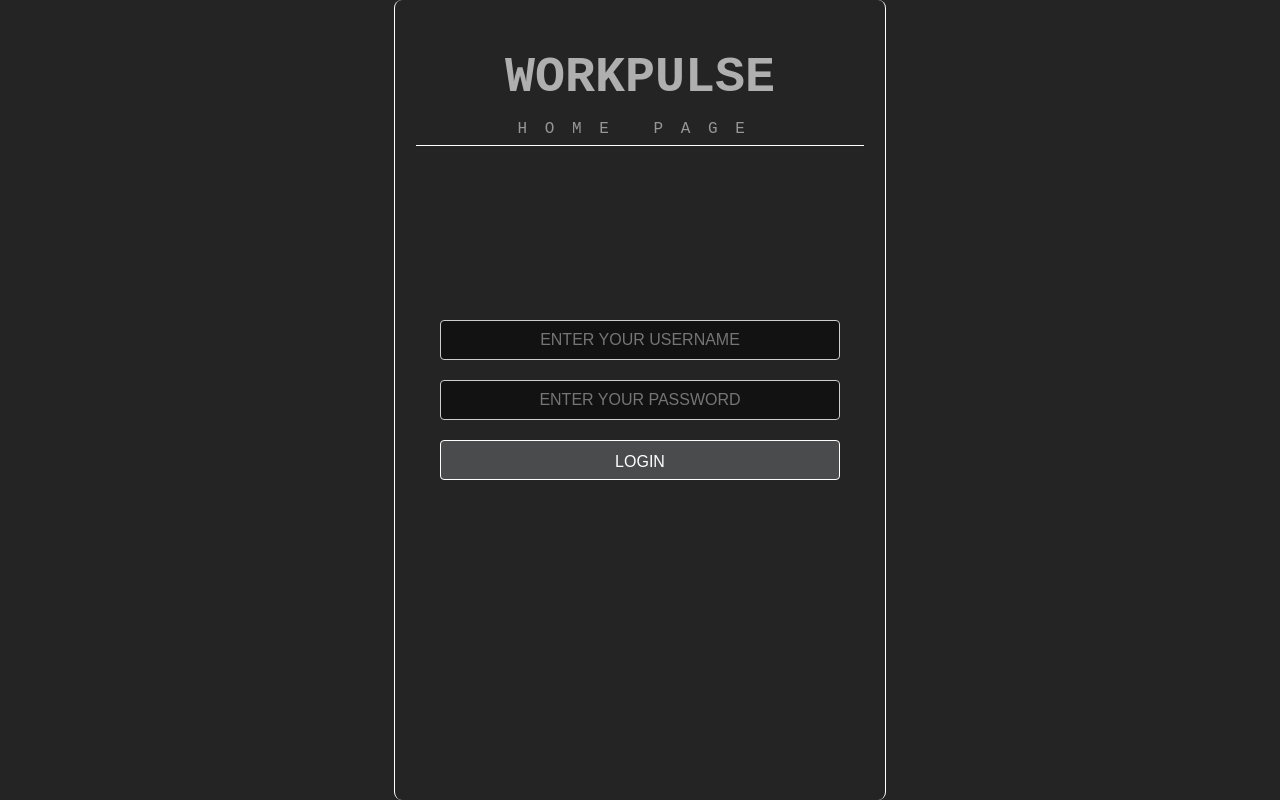
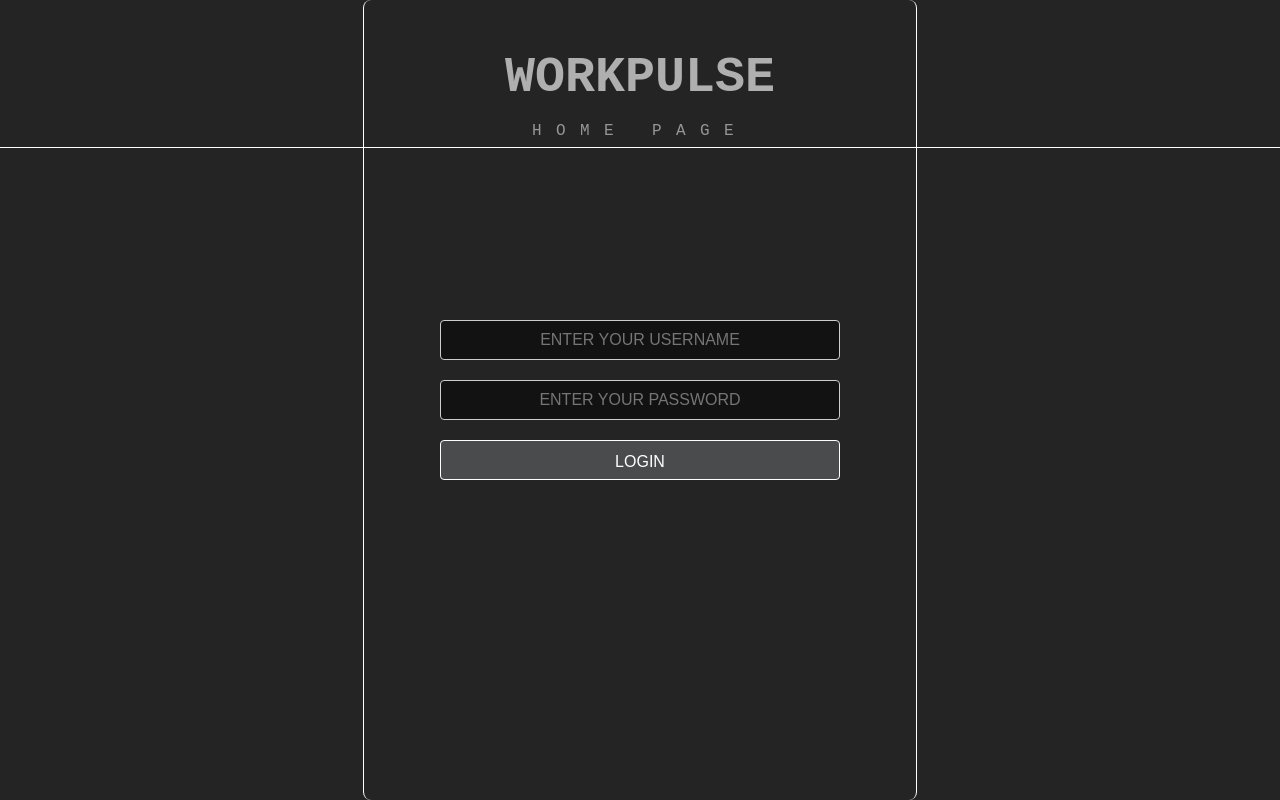
Before and after one commit to igor-eremn/WorkPulse, a React (Vite) app in the folder client/: page / in a window 1280 px wide. Built offline with nearby package versions, Linux system fonts and the light colour scheme.

Commit message:
working on admin page

```diff
--- a/client/src/App.css
+++ b/client/src/App.css
@@ -8,7 +8,7 @@ body {
 }
 
 .app-container {
-  width: 490px;
+  width: 552px;
   margin: 0 auto;
   background-color: #242424;
   border-radius: 8px;
@@ -31,7 +31,7 @@ body {
   top: 0;
   left: 50%;
   transform: translateX(-50%);
-  width: 35%;
+  width: 100%;
   box-sizing: border-box;
   border-bottom: 1px solid white;
 }
@@ -54,14 +54,14 @@ body {
 .header-label {
   font-size: 16px;
   font-weight: 500;
-  letter-spacing: 1.1em;
+  letter-spacing: 0.9em; /* Adjusted for spacing balance */
   color: rgb(150, 150, 150);
   text-transform: uppercase;
-  width: 100%;
+  width: 100%; /* Matches the container width */
   box-sizing: border-box;
-  margin-top: -2px;
-  padding: 4px 0;
-  text-align: center;
+  padding: 4px 0; /* Padding for spacing */
+  text-align: center; /* Ensures proper centering */
+  margin: 0 auto; /* Centers within the parent container */
 }
 /* - - - - - - - LOGIN FORM - - - - - - - */
 .login-form {
--- a/client/src/pages/AdminView.jsx
+++ b/client/src/pages/AdminView.jsx
@@ -0,0 +1,33 @@
+import React, { useState } from 'react';
+import Header from '../components/Header';
+import AdminDashboard from '../components/AdminDashboard';
+import AdminList from '../components/List';
+import AdminStatistics from '../components/Statistics';
+import AdminDates from '../components/Dates';
+
+function AdminView() {
+  const [activeComponent, setActiveComponent] = useState('List');
+
+  const renderComponent = () => {
+    switch (activeComponent) {
+      case 'List':
+        return <AdminList />;
+      case 'Statistics':
+        return <AdminStatistics />;
+      case 'Dates':
+        return <AdminDates />;
+      default:
+        return null;
+    }
+  };
+
+  return (
+    <div className="centered-container">
+      <Header title="WORKPULSE" pageName="ADMIN PAGE" />
+      <AdminDashboard setActiveComponent={setActiveComponent} />
+      <div className="admin-content">{renderComponent()}</div>
+    </div>
+  );
+}
+
+export default AdminView;
```
